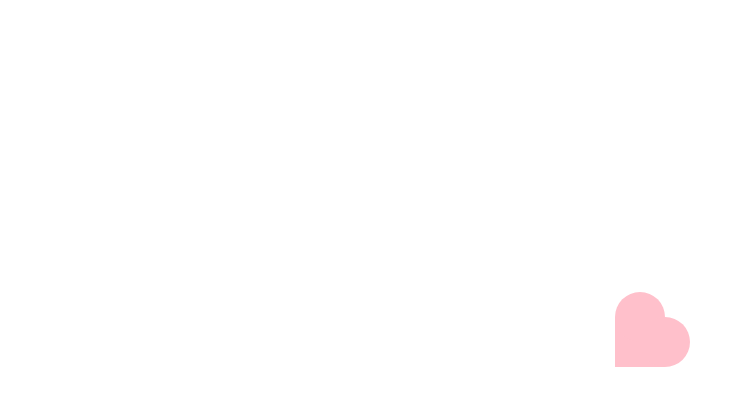
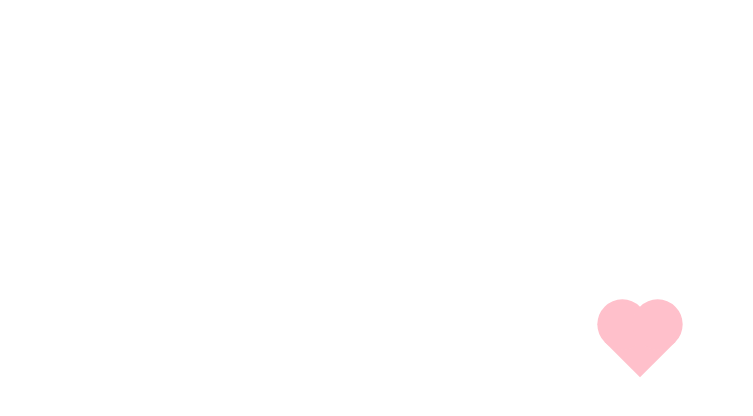
Before and after one commit to AshwaniKharwar/Heart_Shape-in-CSS, a plain HTML site: page index.html in a window 1280 px wide. Shown: the part 58-474 px from the top of the page, without its empty margins (0-753 px from the left). Drawn offline with Linux system fonts and the light colour scheme.

Commit message:
Update styles.css

```diff
--- a/styles.css
+++ b/styles.css
@@ -13,7 +13,7 @@
     background-color: pink;
     height: 50px;
     width: 50px;
-    transform: rotate();
+    transform: rotate(-45deg);
   }
   .heart::after {
     background-color: pink;
```
